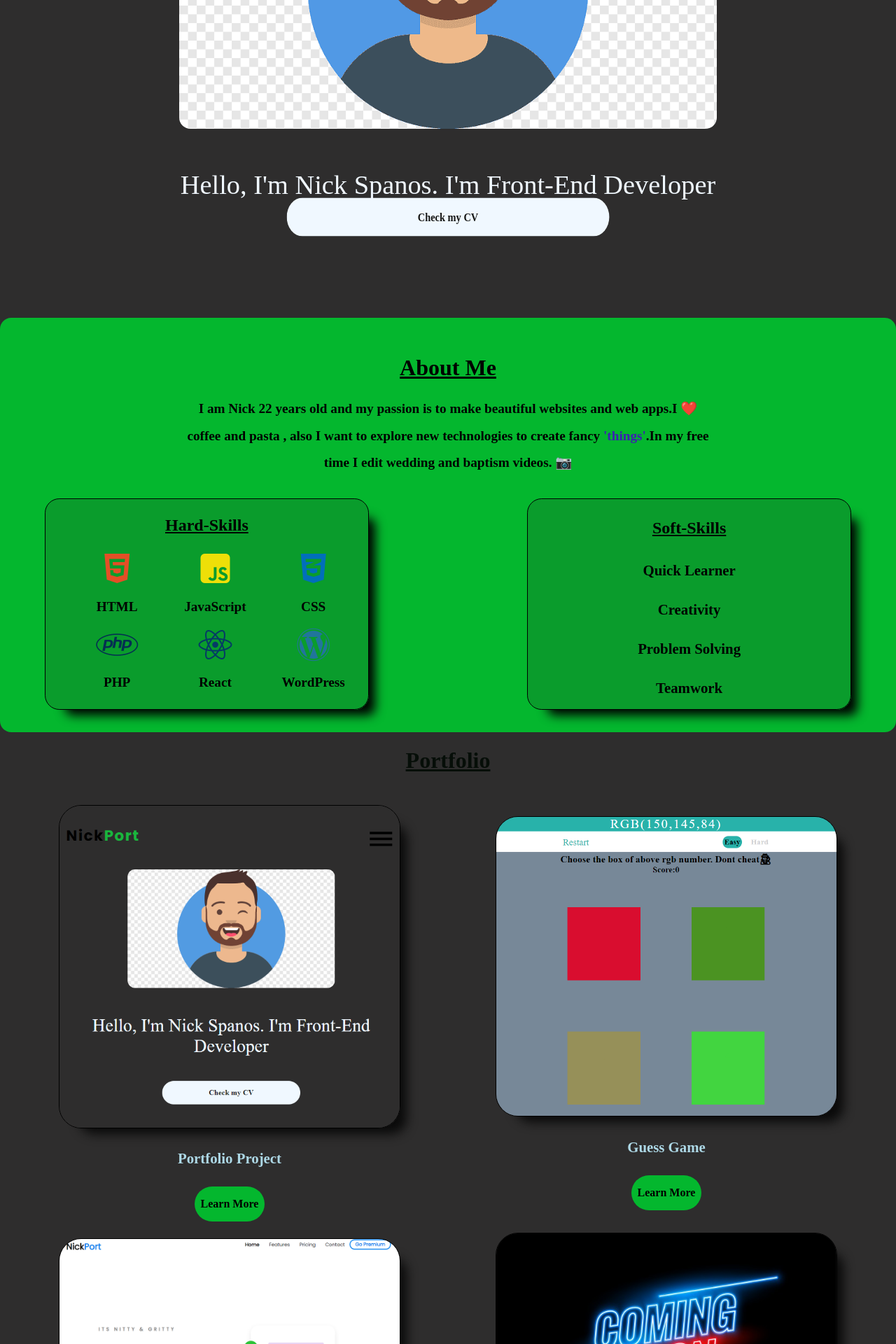
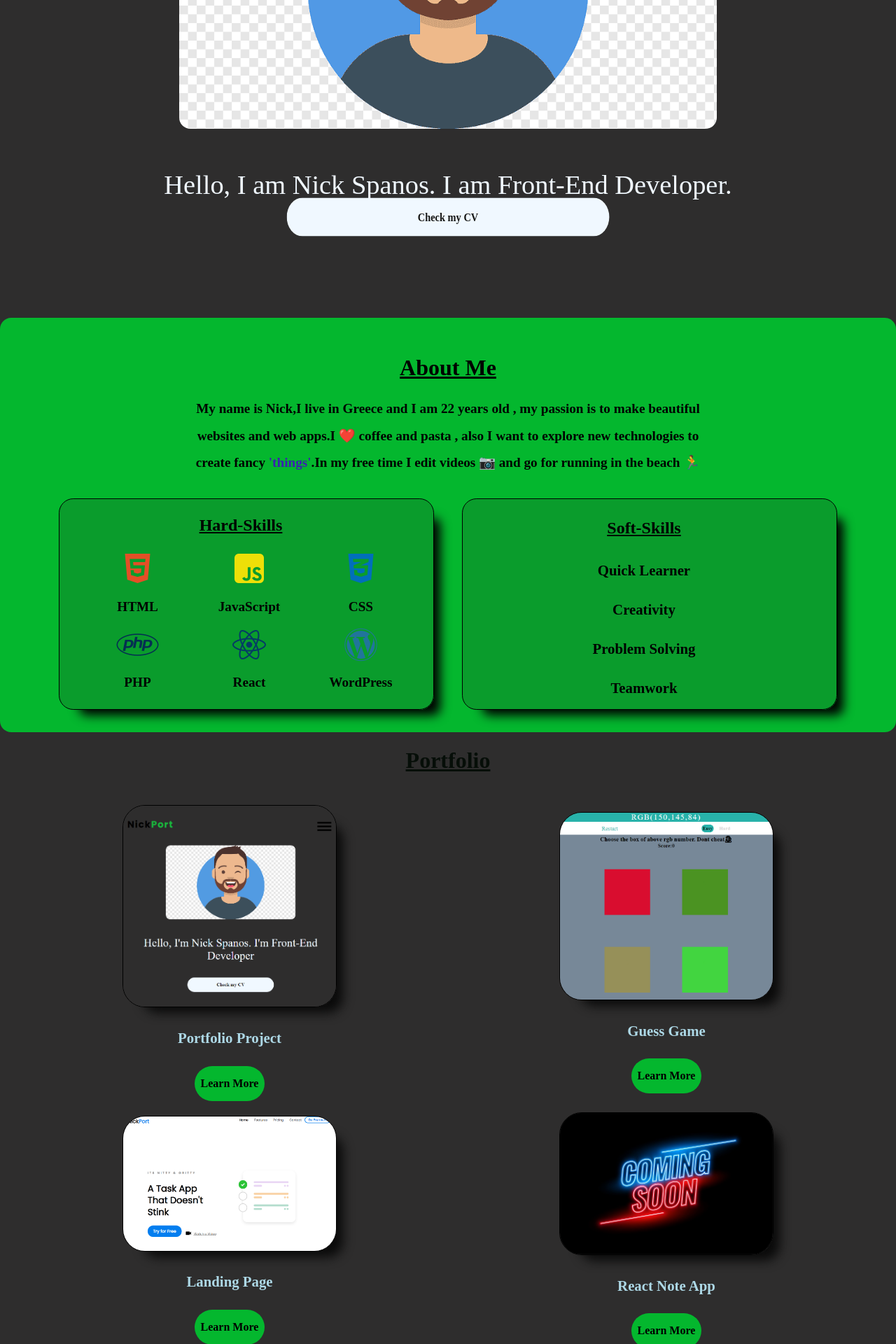
Before and after one commit to Spanosnick/NickPort, a PHP site: page / in a window 1280 px wide. Shown: the part 393-2313 px from the top of the page at 70% size. Run offline with PHP 8.4, Linux system fonts and the light colour scheme; some libraries are stand-ins or nearby versions.

Commit message:
Working on design and css

```diff
--- a/css/style.css
+++ b/css/style.css
@@ -274,7 +274,7 @@ body a {
           box-shadow: 19px 18px 15px -10px #0a0a0a;
   border-radius: 1em;
   border-radius: 2em;
-  width: 80%;
+  width: 50%;
   height: 50%;
 }
 
@@ -444,25 +444,46 @@ body a {
   transition: opacity  0.5s ease;
 }
 
+.modal p {
+  padding: 0 1em;
+  font-size: 1.2em;
+  font-weight: 400;
+  line-height: 1.2em;
+}
+
+.modal .link-check {
+  font-weight: 700;
+}
+
+.modal .link-check a {
+  text-decoration: underline;
+}
+
 .modal .used-lang {
   -webkit-box-sizing: border-box;
           box-sizing: border-box;
+  padding-left: .2em;
 }
 
 .modal .used-lang li {
-  margin: auto;
+  margin: .2em;
   display: inline-block;
   border-radius: 2em;
   padding: .5em;
   list-style: none;
   background-color: lightsalmon;
   color: black;
+  width: -webkit-fit-content;
+  width: -moz-fit-content;
+  width: fit-content;
 }
 
 .modal #close {
   cursor: pointer;
   margin: auto;
-  width: 25%;
+  width: -webkit-fit-content;
+  width: -moz-fit-content;
+  width: fit-content;
   margin-bottom: 1em;
   font-size: .9em;
   padding: .6em;
@@ -624,9 +645,10 @@ body a {
             justify-content: space-between;
   }
   .aboutme-sec .container .skills .hard-skills-container {
-    margin: 0;
+    margin: auto;
     height: 300px;
-    width: 40%;
+    width: 45%;
+    padding-right: 1em;
   }
   .aboutme-sec .container .skills .hard-skills-container ul {
     margin: auto;
@@ -637,9 +659,10 @@ body a {
   }
   .aboutme-sec .container .skills .soft-skills-container {
     line-height: 2.2em;
-    margin: 0;
-    width: 40%;
+    margin: auto;
+    width: 45%;
     height: 300px;
+    padding-right: 1em;
   }
   .footer-sec .container {
     -webkit-box-pack: center;
--- a/css/style.scss
+++ b/css/style.scss
@@ -285,7 +285,7 @@ a{
           box-shadow: 19px 18px 15px -10px #0a0a0a;
           border-radius: 1em;
          border-radius: 2em;
-          width: 80%;
+          width: 50%;
           height: 50%;
         }
 
@@ -437,27 +437,45 @@ transition: opacity  0.5s ease;
 .modal{
 
   border-radius: 1em;
-margin: auto;
+  margin: auto;
   width: 50%;
   background-color: white;
   text-align: center;
   transition: opacity  0.5s ease;
+
+  p{
+    padding:0 1em ;
+    font-size: 1.2em;
+    font-weight: 400;
+    line-height: 1.2em;
+  }
+
+  .link-check{
+    font-weight: 700;
+
+    a{
+    text-decoration: underline;
+
+    }
+  }
   .used-lang{
    box-sizing: border-box;
+   padding-left: .2em;
     li{
-      margin: auto;
+      margin: .2em;
       display: inline-block;
       border-radius: 2em;
       padding: .5em;
       list-style: none;
       background-color: lightsalmon;
       color: black;
+      width: fit-content;
     }
   }
   #close{
     cursor: pointer;
     margin: auto;
-    width: 25%;
+    width: fit-content;
     margin-bottom: 1em;
     font-size: .9em;
     padding: .6em;
@@ -572,9 +590,10 @@ margin: auto;
       justify-content: space-between;
 
       .hard-skills-container{
-        margin: 0;
+        margin: auto;
         height:300px;
-        width: 40%;
+        width: 45%;
+        padding-right: 1em;
 
         ul{
          margin: auto;
@@ -582,15 +601,17 @@ margin: auto;
          padding-right:1em ;
           columns: 3;
 
+
+
         }
       }
 
       .soft-skills-container{
-
         line-height: 2.2em;
-        margin: 0;
-        width: 40%;
+        margin: auto;
+        width: 45%;
         height: 300px;
+        padding-right: 1em;
       }
     }
   }
--- a/index.html
+++ b/index.html
@@ -35,8 +35,8 @@
         <img src="/images/avatar.png" alt="avatar">
       </div>
 
-      <h1>Hello, I'm Nick Spanos.
-        I'm Front-End Developer
+      <h1>Hello, I am Nick Spanos.
+        I am Front-End Developer.
       </h1>
       <div class="hero-sec-btn">
         <a href="/Nick Spanos CV.pdf" download rel="noopener noreferrer" target="_blank"><p> Check my CV</p></a>
@@ -48,12 +48,13 @@
     <div class="container">
       <h4 class="title"><a  >About Me</a></h4>
       <div class="para-bio">
-       I am Nick 22 years
-old and my passion is to
+       My name is Nick,I live in Greece  and I am 22 years
+old , my passion is to
 make beautiful websites
-and web apps.I ❤️ coffee and pasta , also I want to explore new technologies to create fancy <span>'things'</span>.In my free time I edit wedding and baptism videos. 📷
+and web apps.I ❤️ coffee and pasta , also I want  to explore new technologies to create fancy <span>'things'</span>.In my free time I edit videos 📷 and go for running in the beach 🏃
       </div>
       <div class="skills">
+
         <div class="hard-skills-container">
           <h2>Hard-Skills</h2>
           <div class="wrap-container">
@@ -128,9 +129,9 @@ and web apps.I ❤️ coffee and pasta , also I want to explore new technologies
   </section>
   <section class="footer-sec">
     <div class="container">
-      <a href="https://github.com/Spanosnick"><i class="fab fa-github fa-2x github "></i></a>
+      <a target="_blank" href="https://github.com/Spanosnick"><i class="fab fa-github fa-2x github "></i></a>
       <h5> Designed by Nick Spanos</h5>
-      <a href="www.linkedin.com/in/nick-spanos-01"><i class="fab fa-linkedin fa-2x linkedin"></i></a>
+      <a target="_blank" href="https://www.linkedin.com/in/spanos-nikolaos/"><i class="fab fa-linkedin fa-2x linkedin"></i></a>
     </div>
   </section>
 
@@ -139,7 +140,9 @@ and web apps.I ❤️ coffee and pasta , also I want to explore new technologies
   <div class="modal-container" id="modal-contaniner pr1">
     <div class="modal">
       <h1>Portfolio Project</h1>
-      <p>This is my First portfolio project from 0.My design options is not very good but i try with train to be better on design section </p>
+      <p>This is my First portfolio project from 0.My design options is not very good but i try with train to be better on design section</p>
+      <p class="link-check">Check the project <a target="_blank" href="">here</a></p>
+
       <ul class="used-lang">
         <li>HTML</li>
         <li>CSS</li>
@@ -153,6 +156,7 @@ and web apps.I ❤️ coffee and pasta , also I want to explore new technologies
     <div class="modal">
       <h1>Title Modal 2</h1>
       <p>Lorem, ipsum dolor sit amet consectetur adipisicing elit. Praesentium asperiores dolorem inventore maxime accusantium ex aliquid. Obcaecati ducimus reprehenderit dicta.</p>
+      <p class="link-check">Check the project <a  target="_blank" href="">here</a></p>
       <ul class="used-lang">
         <li>HTML</li>
         <li>CSS</li>
@@ -166,6 +170,7 @@ and web apps.I ❤️ coffee and pasta , also I want to explore new technologies
     <div class="modal">
       <h1>Title Modal 3</h1>
       <p>Lorem, ipsum dolor sit amet consectetur adipisicing elit. Praesentium asperiores dolorem inventore maxime accusantium ex aliquid. Obcaecati ducimus reprehenderit dicta.</p>
+      <p class="link-check">Check the project <a target="_blank"  href="">here</a></p>
       <ul class="used-lang">
         <li>HTML</li>
         <li>CSS</li>
@@ -179,17 +184,15 @@ and web apps.I ❤️ coffee and pasta , also I want to explore new technologies
     <div class="modal">
       <h1>Title Modal 4</h1>
       <p>Lorem, ipsum dolor sit amet consectetur adipisicing elit. Praesentium asperiores dolorem inventore maxime accusantium ex aliquid. Obcaecati ducimus reprehenderit dicta.</p>
+      <p class="link-check">Check the project <a target="_blank" href="">here</a></p>
       <ul class="used-lang">
         <li>HTML</li>
         <li>CSS</li>
-        <li>JAVASCRIPT</li>
+        <li>React</li>
       </ul>
-      <div id="close">Close Modal</div>
+      <div  id="close">Close Modal</div>
     </div>
   </div>
-
-
-
 
 
   <script src="/js/index.js"></script>
```
Also changed, not shown: images/bullet.svg (deleted), images/dots.svg (deleted), images/holding-phone.jpg (deleted), images/html_logo.png (deleted), images/illustration.svg (deleted), images/watch.svg (deleted), 1 other file.
